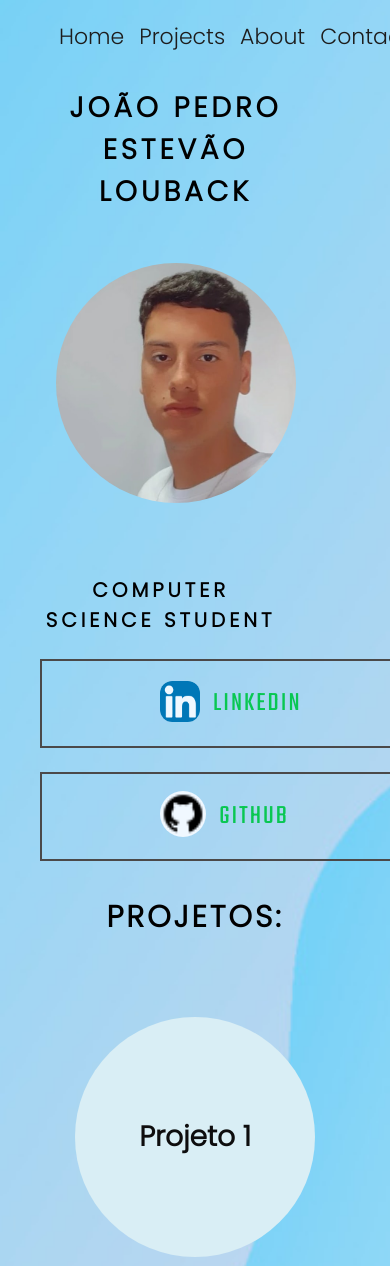
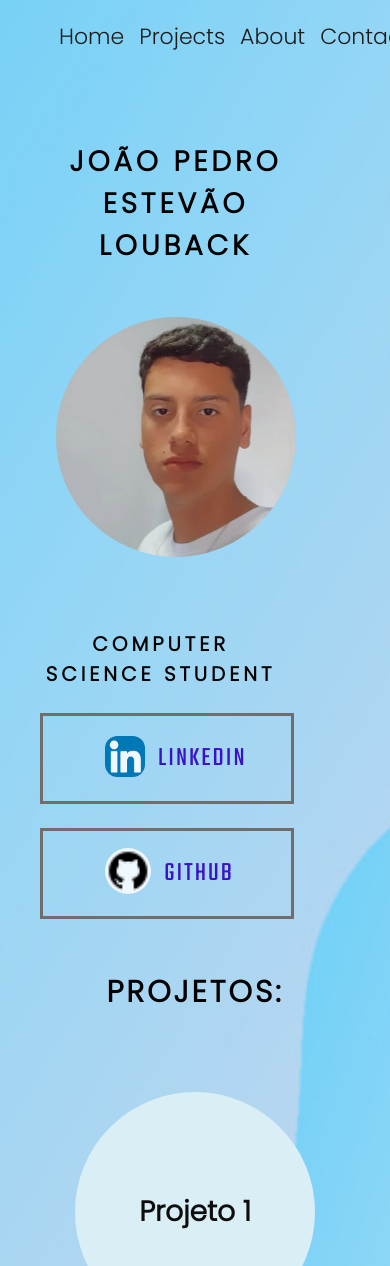
Before and after one commit to joaolouback/portfolio-pessoal, a plain HTML site: page index.html in a window 390 px wide. Shown: the top 1266 px of the page. Drawn offline with Linux system fonts and the light colour scheme.

Commit message:
Add files via upload

```diff
--- a/style.css
+++ b/style.css
@@ -113,7 +113,7 @@ h2{
 .social-media1,
 .social-media2 {
   padding: 1rem 4px;
-  border: 2px solid rgb(75, 73, 73);
+  border: 3px solid rgb(114, 109, 109);
   align-items: center;
   justify-content: center;
   width: 22em;
@@ -122,13 +122,20 @@ h2{
 
 .social-media1 a ,
 .social-media2 a {
-  color: #09c752;
+  color: #3a13c7;
   font-size: 27px;
   margin-left: 5px;
   text-decoration: none;
   font-family: 'Teko', sans-serif;
   letter-spacing: 2px;
   text-transform: uppercase;
+}
+
+.social-media1 a:hover{
+  color: #ffffff;
+}
+.social-media2 a:hover{
+  color: #ffffff;
 }
 
 .social-media1:hover {
@@ -375,6 +382,9 @@ main {
     color: #fff;
 }
 
+
+
+
 @media only screen and (max-width: 768px) {
   .menu-itens ul li a{
     margin-right: 15px;
@@ -396,14 +406,15 @@ main {
   }
 
   h1 {
-    margin-top: 1em;
+    margin-top: 5em;
     font-size: 28px;
+
   }
 
   h2 {
     margin: 0;
     padding: 0;
-    margin-top: 0.5em;
+    margin-top: 3em;
     width: auto;
     font-size: 20px;
     margin-bottom: 1.5em;
@@ -419,7 +430,10 @@ main {
     margin-top: 2em;
   }
 
-
+  .social-media1 ,
+  .social-media2 {
+    width: 15em;
+  }
 
   .card-container {
     flex-direction: column;
```
